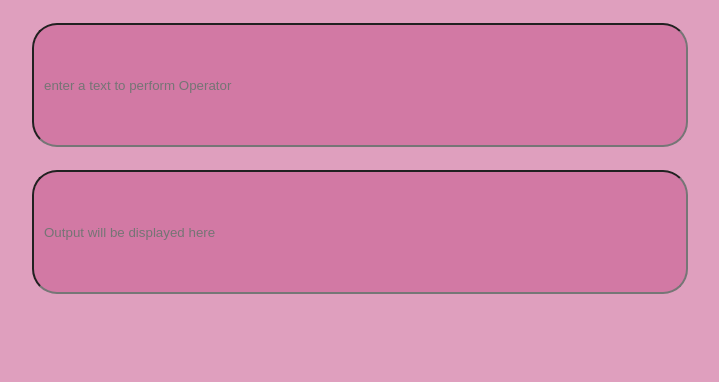
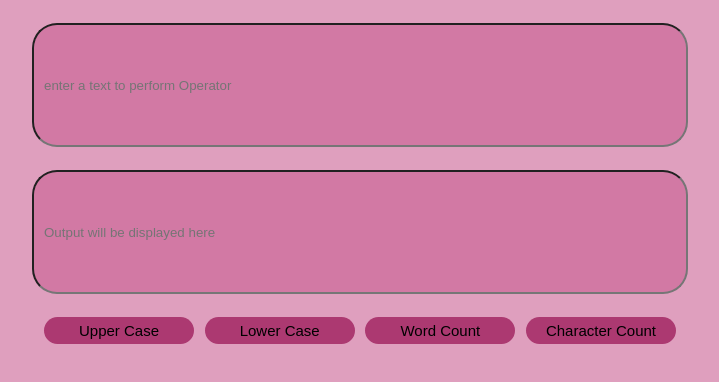
Before and after one commit to hemangimahale10/text-operator-repo, a plain HTML site: page index.html in a window 1280 px wide. Shown: the whole page, without its empty margins (280-999 px from the left). Drawn offline with Linux system fonts and the light colour scheme.

Commit message:
buttons are created

```diff
--- a/index.html
+++ b/index.html
@@ -17,5 +17,12 @@
     class="text"
     placeholder="Output will be displayed here"/>
 
+    <div class="btn-container">
+        <button type="button" class="button" onclick="StringText('uppercase')">Upper Case</button>
+        <button type="button" class="button" onclick="StringText('lowercase')"> Lower Case</button>
+        <button type="button" class="button" onclick="StringText('wordcount')"> Word Count</button>
+        <button type="button" class="button"  onclick="StringText('charactercount')"> Character Count</button>
+    </div>
+
 </body>
 </html>
--- a/style.css
+++ b/style.css
@@ -25,3 +25,25 @@ body{
     border-radius: 25px;
     background-color: #d279a4;
 }
+
+.btn-container{
+    width: 50%;
+    display: flex;
+    margin: 20px auto;
+    justify-content: space-between;
+}
+
+.button{
+    width: 150px;
+    padding: 5px 10px;
+    border: none;
+    font-size: 15px;
+    cursor: pointer;
+    background-color: #ac3971;
+    border-radius:20px;
+}
+
+.button:hover{
+    transition: 1s;
+    background-color: #c6538c;
+}
```
